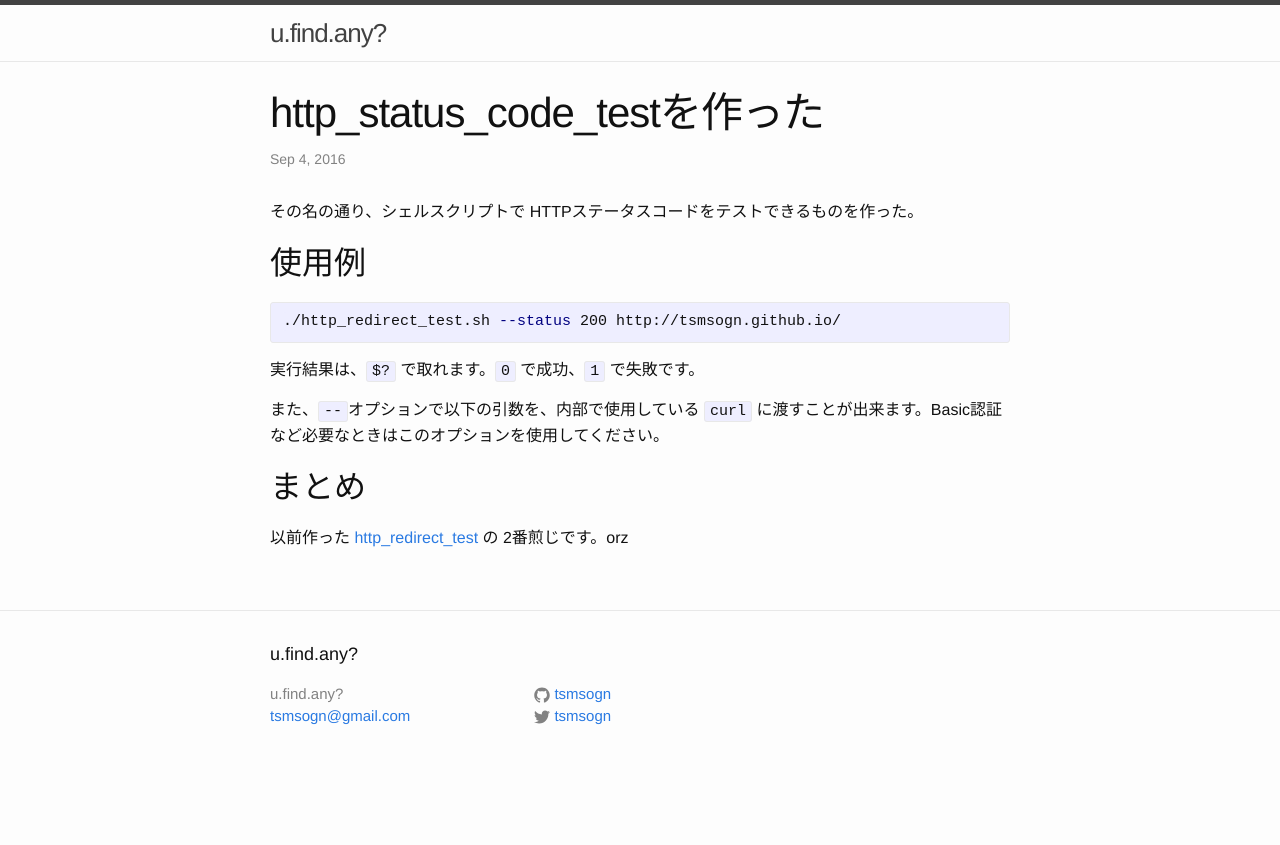
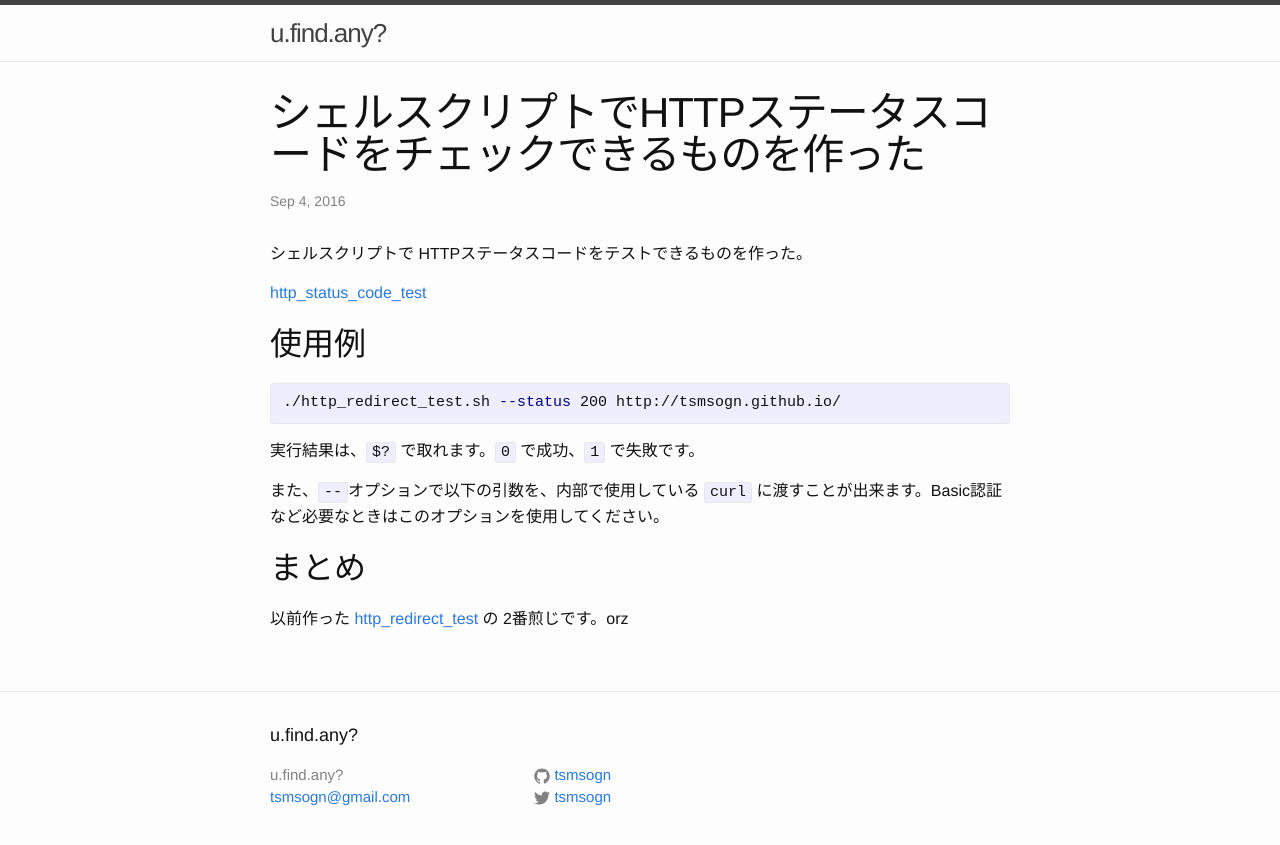
Before and after one commit to tsmsogn/tsmsogn.github.io, a Jekyll site: the page built from _posts/2016-09-04-http-status-code-test.markdown, in a window 1280 px wide. Shown: the top 845 px of the page. Built offline with Jekyll 4.4.1, drawn with Linux system fonts in a browser that asks for light colours.

Commit message:
変更、http_status_code_testを作った

```diff
--- a/_posts/2016-09-04-http-status-code-test.markdown
+++ b/_posts/2016-09-04-http-status-code-test.markdown
@@ -1,10 +1,12 @@
 ---
 layout: post
-title:  "http_status_code_testを作った"
+title:  "シェルスクリプトでHTTPステータスコードをチェックできるものを作った"
 date:   2016-09-04 23:37:19 +0900
 categories: shell
 ---
-その名の通り、シェルスクリプトで HTTPステータスコードをテストできるものを作った。
+シェルスクリプトで HTTPステータスコードをテストできるものを作った。
+
+[http_status_code_test](https://github.com/tsmsogn/http_status_code_test)
 
 ## 使用例
 
```
